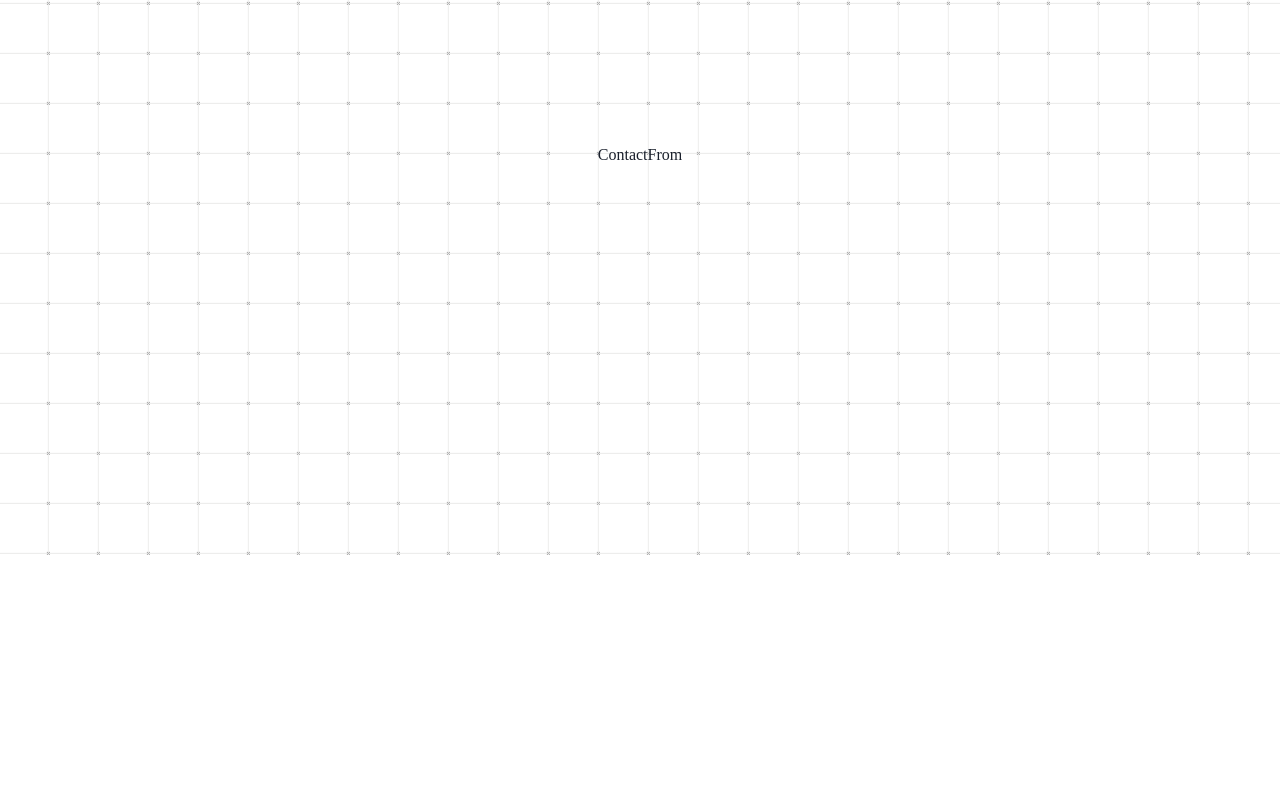
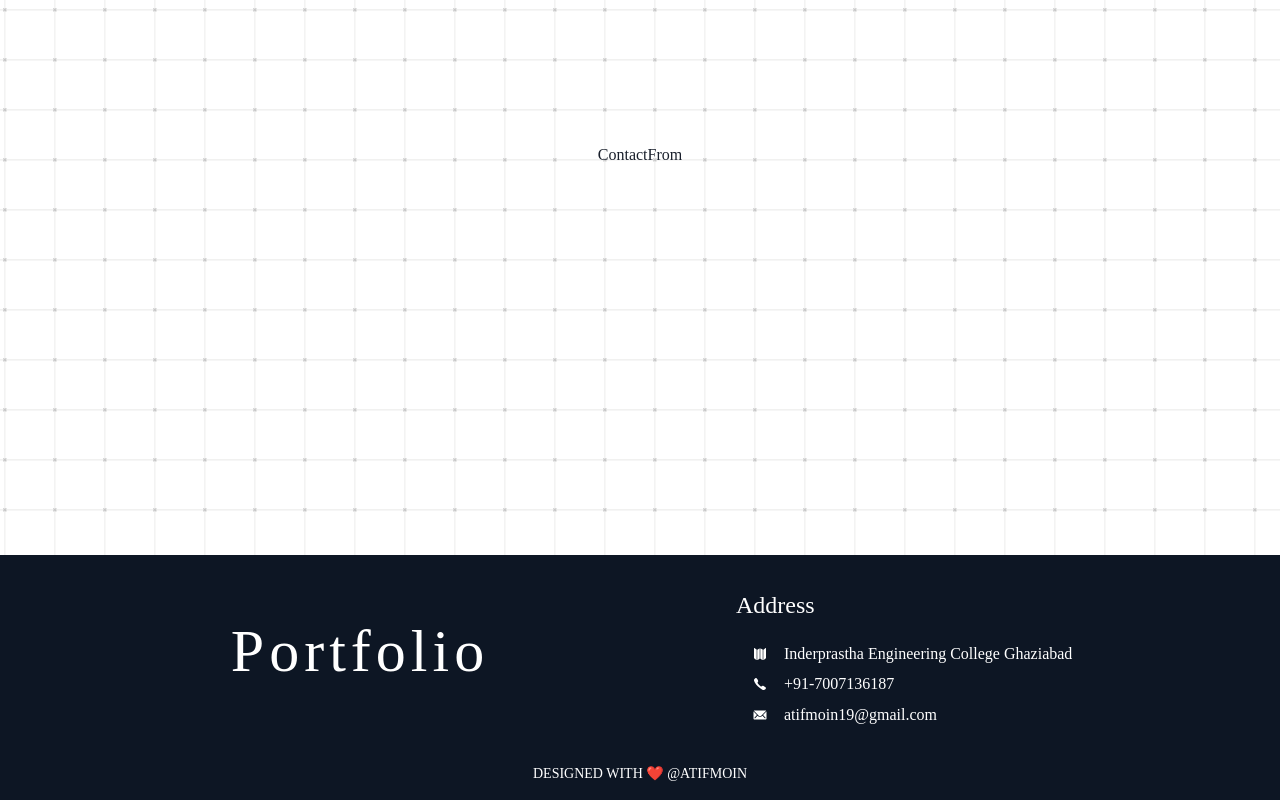
Before and after one commit to Atifmoin19/Portfolio, a React (Create React App) app: page /Portfolio/Contact in a window 1280 px wide. Shown: the part 359-1159 px from the top of the page. Before the commit the page ends 914 px from the top, so only its background shows below. Built offline with nearby package versions, Linux system fonts and the light colour scheme.

Commit message:
footer added

```diff
--- a/src/Components/Footer/index.jsx
+++ b/src/Components/Footer/index.jsx
@@ -1,12 +1,66 @@
-import { Box, Flex } from "@chakra-ui/react";
+import { Box, Flex, Text } from "@chakra-ui/react";
 import React from "react";
+import { IoIosCall, IoIosMail, IoIosMap } from "react-icons/io";
 
 const Footer = () => {
-  return <Box>
-    <Flex>
-
-    </Flex>
-  </Box>;
+  return (
+    <Box>
+      <Box w={"100%"} minH="12rem" bg={"primary.500"}>
+        <Flex w={"100%"} minH="12rem" flexWrap={"wrap"}>
+          <Flex
+            flex={"40rem"}
+            minH={"12rem"}
+            justifyContent="center"
+            alignItems={"center"}
+          >
+            <Text fontSize={"6xl"} color="#fff" letterSpacing={"5px"}>
+              Portfolio
+            </Text>
+          </Flex>
+          <Flex
+          p={'1rem'}
+            direction={"column"}
+            justifyContent="flex-start"
+            alignItems={"flex-start"}
+            flex={"30rem"}
+            minH={"12rem"}
+            color="#fff"
+          >
+            <Text my={"1rem"} fontSize={"2xl"}>
+              Address
+            </Text>
+            <Flex my={".2rem"} justifyContent={"center"} alignItems="center">
+              <Text mx="1rem">
+                <IoIosMap />
+              </Text>
+              Inderprastha Engineering College Ghaziabad
+            </Flex>
+            <Flex my={".2rem"} justifyContent={"center"} alignItems="center">
+              <Text mx="1rem">
+                <IoIosCall />
+              </Text>
+              +91-7007136187
+            </Flex>
+            <Flex my={".2rem"} justifyContent={"center"} alignItems="center">
+              <Text mx="1rem">
+                <IoIosMail />
+              </Text>
+              atifmoin19@gmail.com
+            </Flex>
+          </Flex>
+        </Flex>
+        <Text
+          py={"1rem"}
+          fontSize={"sm"}
+          textAlign={"center"}
+          color={"#fff"}
+          textTransform={"uppercase"}
+        >
+          designed with ❤️ @Atifmoin
+        </Text>
+      </Box>
+    </Box>
+  );
 };
 
 export default Footer;
```
